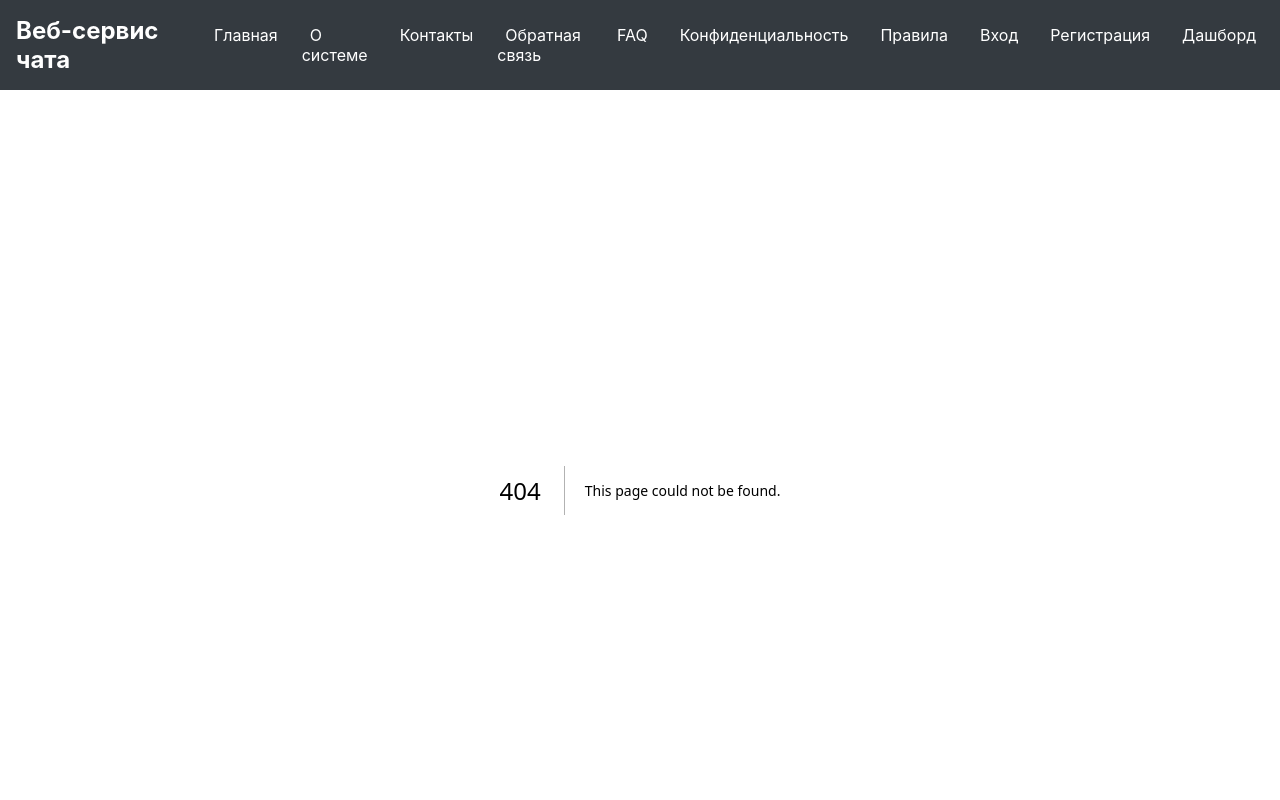
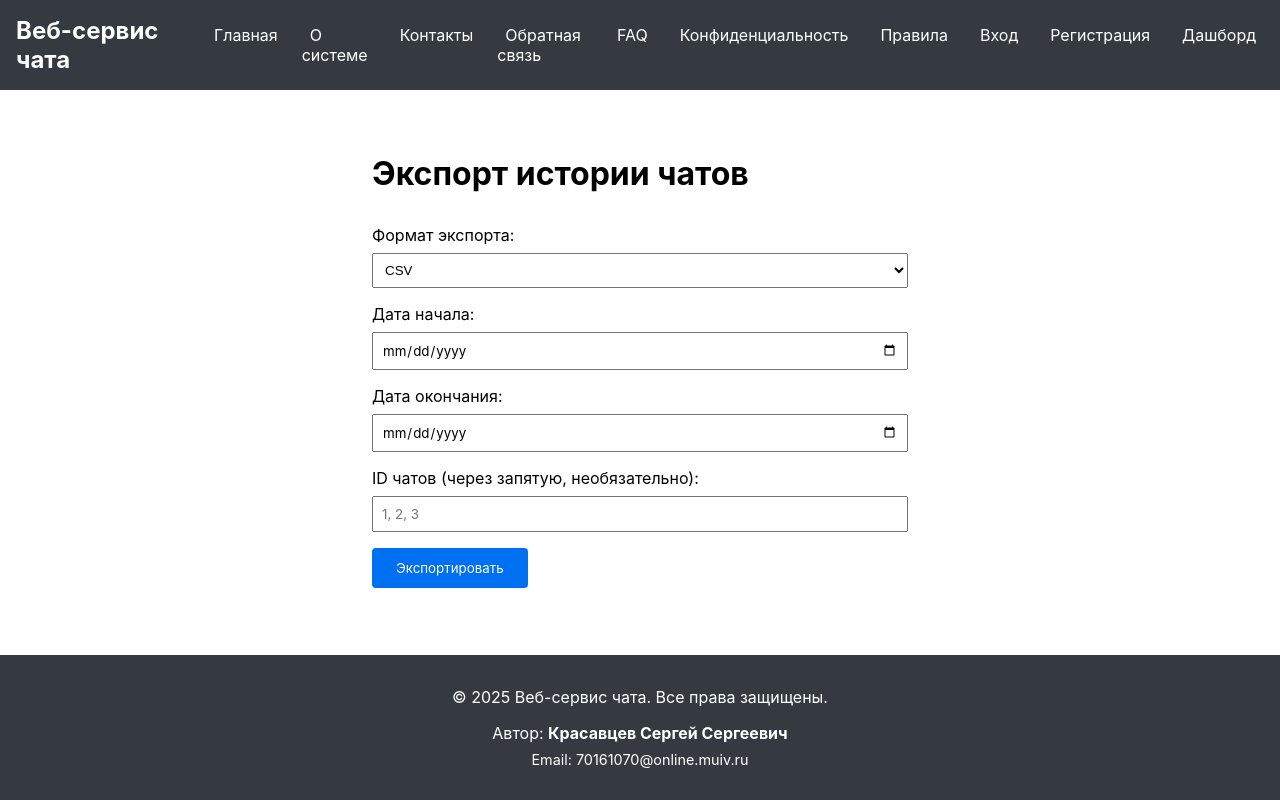
Before and after one commit to krasavtsev-muiv/1schat, a Next.js app in the folder frontend/: page /dashboard/export in a window 1280 px wide. Before the commit this address had no page. Shown: the top 800 px of the page. Built offline with nearby package versions, Linux system fonts and the light colour scheme.

Commit message:
Добавлены страницы уведомлений и экспорта истории

```diff
--- /dev/null
+++ b/frontend/app/dashboard/export/page.js
@@ -0,0 +1,100 @@
+// Страница экспорта истории чатов
+'use client';
+
+import { useState } from 'react';
+import api from '@/lib/api';
+
+export default function ExportPage() {
+  const [exportType, setExportType] = useState('csv');
+  const [dateFrom, setDateFrom] = useState('');
+  const [dateTo, setDateTo] = useState('');
+  const [chatIds, setChatIds] = useState('');
+  const [loading, setLoading] = useState(false);
+  const [result, setResult] = useState(null);
+
+  const handleExport = async (e) => {
+    e.preventDefault();
+    setLoading(true);
+    setResult(null);
+
+    try {
+      const response = await api.post('/api/export/history', {
+        export_type: exportType,
+        date_from: dateFrom || null,
+        date_to: dateTo || null,
+        chat_ids: chatIds ? chatIds.split(',').map(id => parseInt(id.trim())) : null,
+      });
+      setResult(response.data);
+    } catch (error) {
+      setResult({ error: 'Ошибка экспорта' });
+    } finally {
+      setLoading(false);
+    }
+  };
+
+  return (
+    <div style={{ maxWidth: '600px', margin: '2rem auto', padding: '2rem' }}>
+      <h1>Экспорт истории чатов</h1>
+      <form onSubmit={handleExport} style={{ marginTop: '2rem' }}>
+        <div style={{ marginBottom: '1rem' }}>
+          <label>Формат экспорта:</label>
+          <select
+            value={exportType}
+            onChange={(e) => setExportType(e.target.value)}
+            style={{ width: '100%', padding: '0.5rem', marginTop: '0.5rem' }}
+          >
+            <option value="csv">CSV</option>
+            <option value="json">JSON</option>
+          </select>
+        </div>
+        <div style={{ marginBottom: '1rem' }}>
+          <label>Дата начала:</label>
+          <input
+            type="date"
+            value={dateFrom}
+            onChange={(e) => setDateFrom(e.target.value)}
+            style={{ width: '100%', padding: '0.5rem', marginTop: '0.5rem' }}
+          />
+        </div>
+        <div style={{ marginBottom: '1rem' }}>
+          <label>Дата окончания:</label>
+          <input
+            type="date"
+            value={dateTo}
+            onChange={(e) => setDateTo(e.target.value)}
+            style={{ width: '100%', padding: '0.5rem', marginTop: '0.5rem' }}
+          />
+        </div>
+        <div style={{ marginBottom: '1rem' }}>
+          <label>ID чатов (через запятую, необязательно):</label>
+          <input
+            type="text"
+            value={chatIds}
+            onChange={(e) => setChatIds(e.target.value)}
+            placeholder="1, 2, 3"
+            style={{ width: '100%', padding: '0.5rem', marginTop: '0.5rem' }}
+          />
+        </div>
+        <button
+          type="submit"
+          disabled={loading}
+          style={{ padding: '0.75rem 1.5rem', background: '#0070f3', color: 'white', borderRadius: '4px' }}
+        >
+          {loading ? 'Экспорт...' : 'Экспортировать'}
+        </button>
+      </form>
+      {result && (
+        <div style={{ marginTop: '2rem', padding: '1rem', background: result.error ? '#f8d7da' : '#d4edda', borderRadius: '4px' }}>
+          {result.error ? (
+            <p style={{ color: '#721c24' }}>{result.error}</p>
+          ) : (
+            <div>
+              <p>Экспорт успешно выполнен!</p>
+              <p>Файл: {result.export?.file_path}</p>
+            </div>
+          )}
+        </div>
+      )}
+    </div>
+  );
+}
```
Also changed, not shown: frontend/app/dashboard/notifications/page.js (added, +72 -0 lines).
